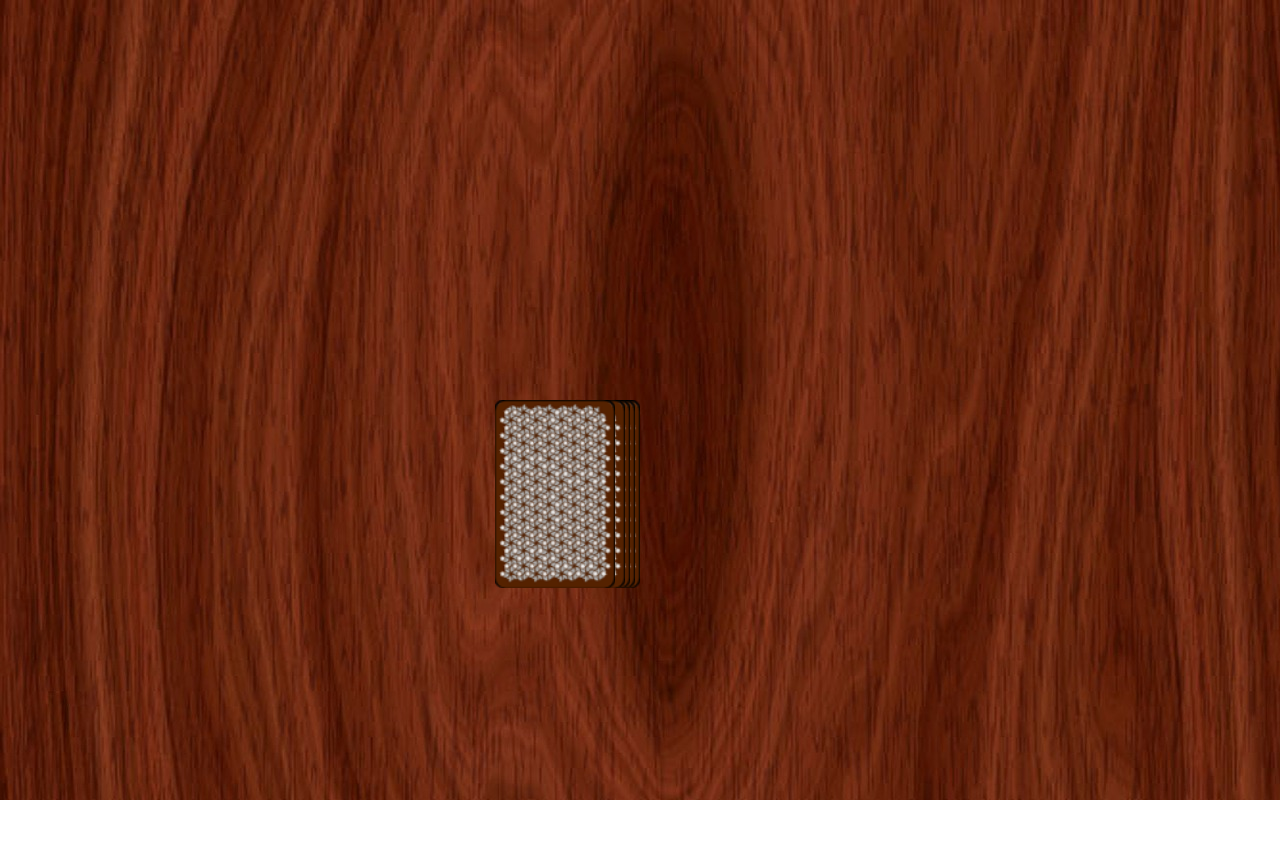
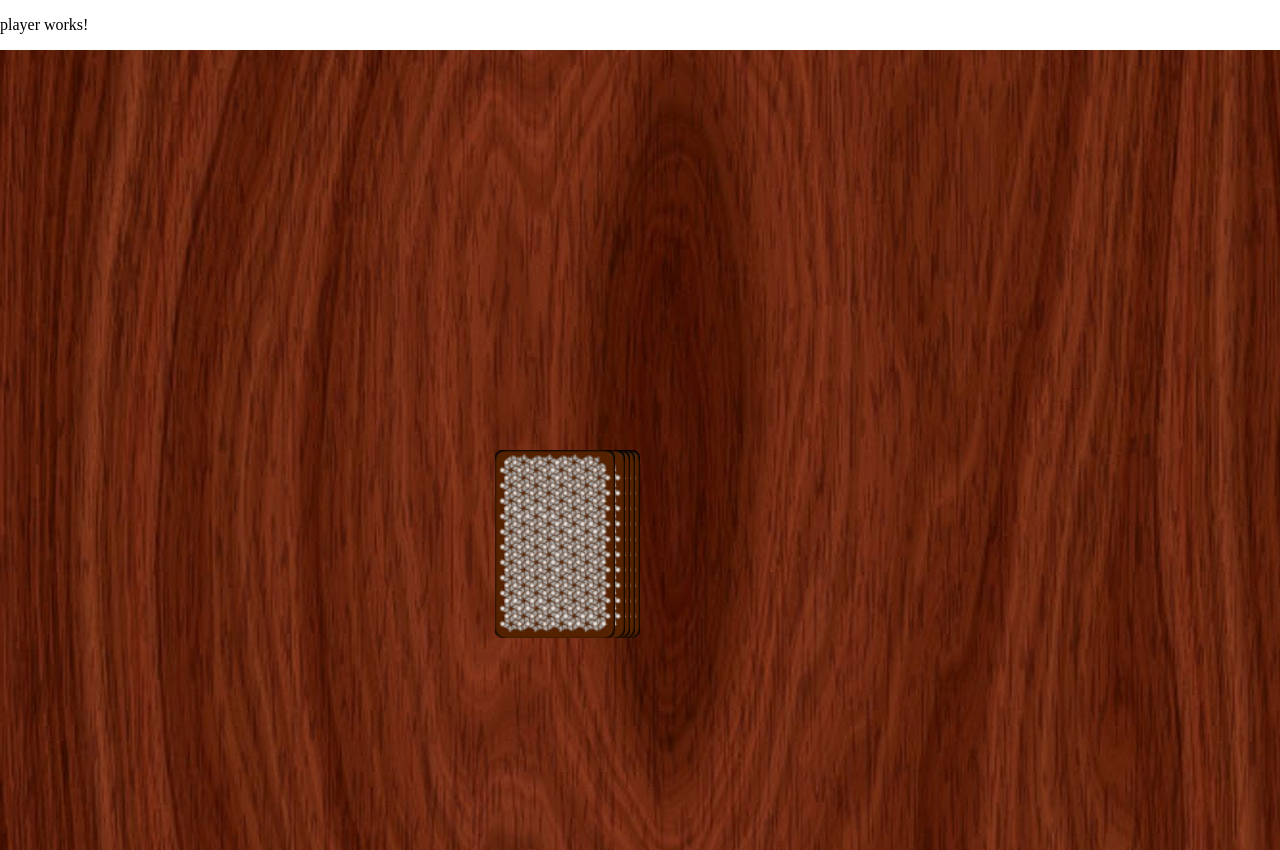
Before and after one commit to alexderrusse98/ringoffire, an Angular app: page /game in a window 1280 px wide. Before the commit the page ends 800 px from the top, so only its background shows below. Built offline with nearby package versions, Linux system fonts and the light colour scheme.

Commit message:
new c player

```diff
--- a/src/app/game/game.component.html
+++ b/src/app/game/game.component.html
@@ -1,3 +1,5 @@
+<app-player></app-player>
+
 <div class="field">
 
 
--- a/src/app/game/game.component.ts
+++ b/src/app/game/game.component.ts
@@ -1,11 +1,14 @@
 import { Component, OnInit } from '@angular/core';
 import { CommonModule } from '@angular/common';
 import { Game } from '../models/game';
+import { PlayerComponent } from '../player/player.component';
 
 @Component({
   selector: 'app-game',
   standalone: true,
-  imports: [CommonModule],
+  imports: [CommonModule,
+    PlayerComponent
+  ],
   templateUrl: './game.component.html',
   styleUrl: './game.component.scss'
 })
--- /dev/null
+++ b/src/app/player/player.component.html
@@ -0,0 +1 @@
+<p>player works!</p>
```
Also changed, not shown: src/app/player/player.component.ts (added, +12 -0 lines), src/app/player/player.component.scss (added), src/assets/profil.png (added).
